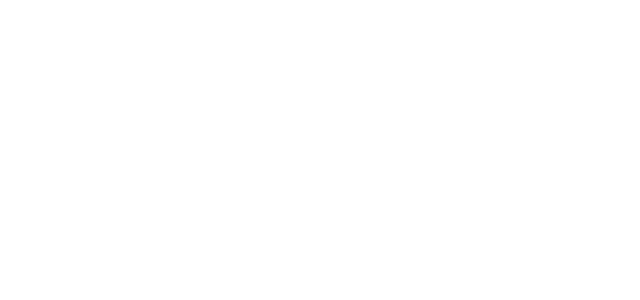
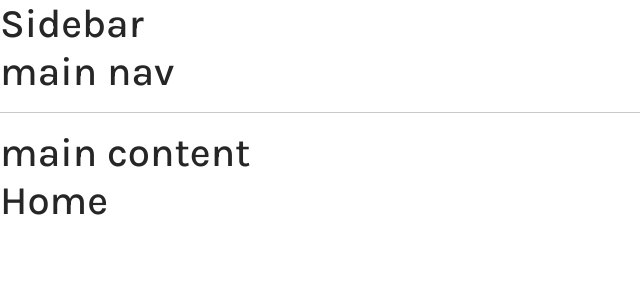
Before and after one commit to DucTranNFQ/react-basic, a React (Create React App) app: page / in a window 1280 px wide. Before the commit this address had no page. Shown: the top 300 px of the page, without its empty margins (0-640 px from the left). Built offline with nearby package versions, Linux system fonts and the light colour scheme.

Commit message:
add: react router example

```diff
--- a/src/App.js
+++ b/src/App.js
@@ -1,20 +1,22 @@
 import React from "react";
-import {Routes, Route, Outlet} from "react-router-dom";
+import {Routes, Route, Link, Outlet, useParams} from "react-router-dom";
 import 'antd/dist/antd.css';
 
 import {LoginPage, SignupPage} from "./pages/authPage";
+import ReactRouterExample from "./pages/reactRouterExample"
 
 function App() {
 
   return (
-
-    <Routes>
-      <Route path="auth" element={<div className="formBackground"><Outlet /></div>}>
-          <Route path="signup" element={<SignupPage />} />
-          <Route path="login" element={<LoginPage />} />
-      </Route>
-    </Routes>
+      <ReactRouterExample />
+//     <Routes>
+//       <Route path="auth" element={<div className="formBackground"><Outlet /></div>}>
+//           <Route path="signup" element={<SignupPage />} />
+//           <Route path="login" element={<LoginPage />} />
+//       </Route>
+//     </Routes>
   );
 }
 
+
 export default App;
--- /dev/null
+++ b/src/pages/reactRouterExample/index.js
@@ -0,0 +1,100 @@
+import React from "react";
+import {Routes, Route, Link, Outlet, useParams} from "react-router-dom";
+
+
+export default function App() {
+    return (
+    <div>
+        <Sidebar>
+          <Routes>
+            <Route path="/" element={<MainNav />} />
+                <Route path="dashboard/*" element={<DashboardNav />} />
+          </Routes>
+        </Sidebar>
+        <hr />
+        <MainContent>
+          <Routes>
+            <Route path="/" element={<Home />}>
+              <Route path="about" element={<About />} />
+              <Route path="support" element={<Support />} />
+            </Route>
+            <Route path="dashboard" element={<Dashboard />}>
+              <Route path="invoices" element={<Invoices />} />
+              <Route path="team" element={<Team />} />
+            </Route>
+            <Route path="*" element={<NotFound />} />
+          </Routes>
+        </MainContent>
+      </div>
+    );
+  }
+
+  function Home() {
+    return <h1>Home</h1>;
+  }
+
+  function DashboardNav() {
+    return <h1>DashboardNav</h1>
+  }
+
+  function MainContent({children}) {
+      return <>
+        <h1>main content</h1>
+        {children}
+      </>
+  }
+
+  function Sidebar({ children }) {
+    return (
+      <>
+        <h1>Sidebar</h1>
+        {children}
+      </>
+    )
+  }
+
+  function MainNav() {
+    return <h1>
+      main nav
+    </h1>
+  }
+
+  function Support() {
+    return (
+      <div>support</div>
+    )
+  }
+
+  function About() {
+    return (
+      <div>about</div>
+    )
+  }
+
+  function NotFound() {
+    return (
+      <div>not found</div>
+    )
+  }
+
+  function Dashboard() {
+    return (
+      <div>
+        <h1>Dashboard</h1>
+        <nav>
+          <Link to="invoices">Invoices</Link>{" "}
+          <Link to="team">Team</Link>
+        </nav>
+        <hr />
+        <Outlet />
+      </div>
+    );
+  }
+
+  function Invoices() {
+    return <h1>Invoices</h1>;
+  }
+
+  function Team() {
+    return <h1>Team</h1>;
+  }
```
